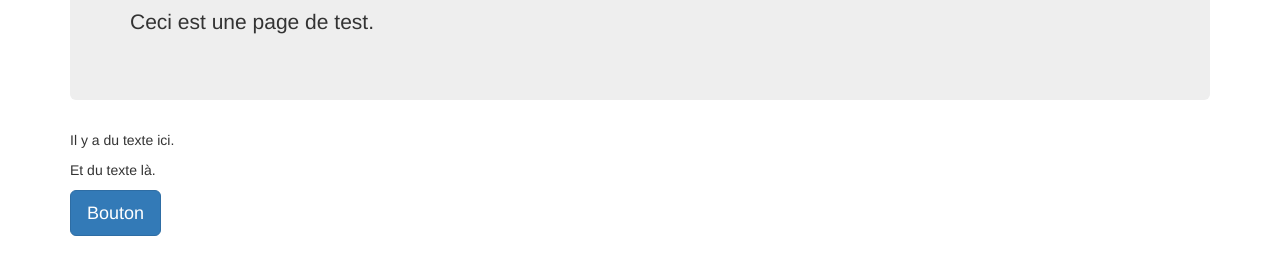
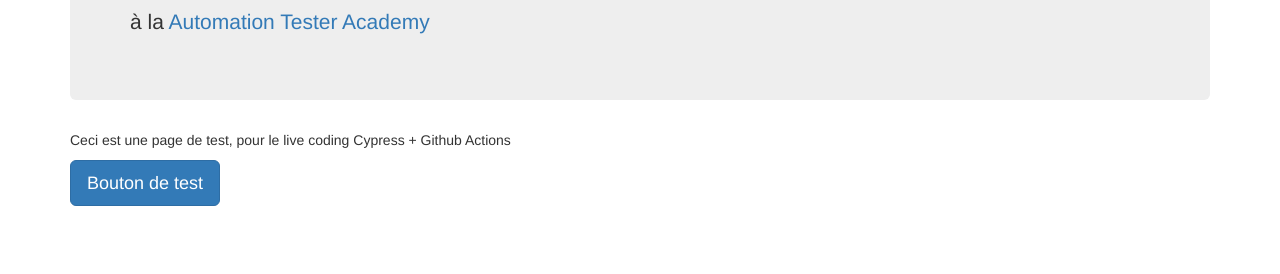
Before and after one commit to sylvain-viole/cygha, a website: page index.html in a window 1280 px wide. Shown: the part 140-414 px from the top of the page. Drawn offline with nearby package versions, Linux system fonts and the light colour scheme.

Commit message:
improve tests and npm commands

```diff
--- a/index.html
+++ b/index.html
@@ -13,11 +13,10 @@
 <div class="container">
   <div class="jumbotron">
     <h1>Bienvenue !</h1>
-    <p>Ceci est une page de test.</p>
+    <p>à la <a href="https://formations.automationtesteracademy.com/" target="_blank">Automation Tester Academy</a></p>
   </div>
-  <p>Il y a du texte ici.</p>
-  <p>Et du texte là.</p>
-  <button id="main_button" type="button" class="btn btn-lg btn-primary">Bouton</button>
+  <p>Ceci est une page de test, pour le live coding Cypress + Github Actions</p>
+  <button id="main_button" type="button" class="btn btn-lg btn-primary">Bouton de test</button>
 </div>
 
 </body>
--- a/package.json
+++ b/package.json
@@ -4,8 +4,9 @@
   "description": "",
   "main": "index.html",
   "scripts": {
-    "test:ci": "cypress run --browser chrome --config baseUrl=https://sylvain-viole.github.io/cygha/",
-    "test:local": "cypress run --browser chrome --config baseUrl=http://127.0.0.1:8080"
+    "cy:cy:run": "cypress run --browser chrome --config baseUrl=https://sylvain-viole.github.io/cygha/",
+    "cy:local:run": "cypress run --browser chrome --config baseUrl=http://127.0.0.1:8082",
+    "cy:local:open": "cypress open --e2e --browser chrome --config baseUrl=http://127.0.0.1:8082"
   },
   "repository": {
     "type": "git",
```
Also changed, not shown: cypress/e2e/test.cy.js (+21 -5 lines).
